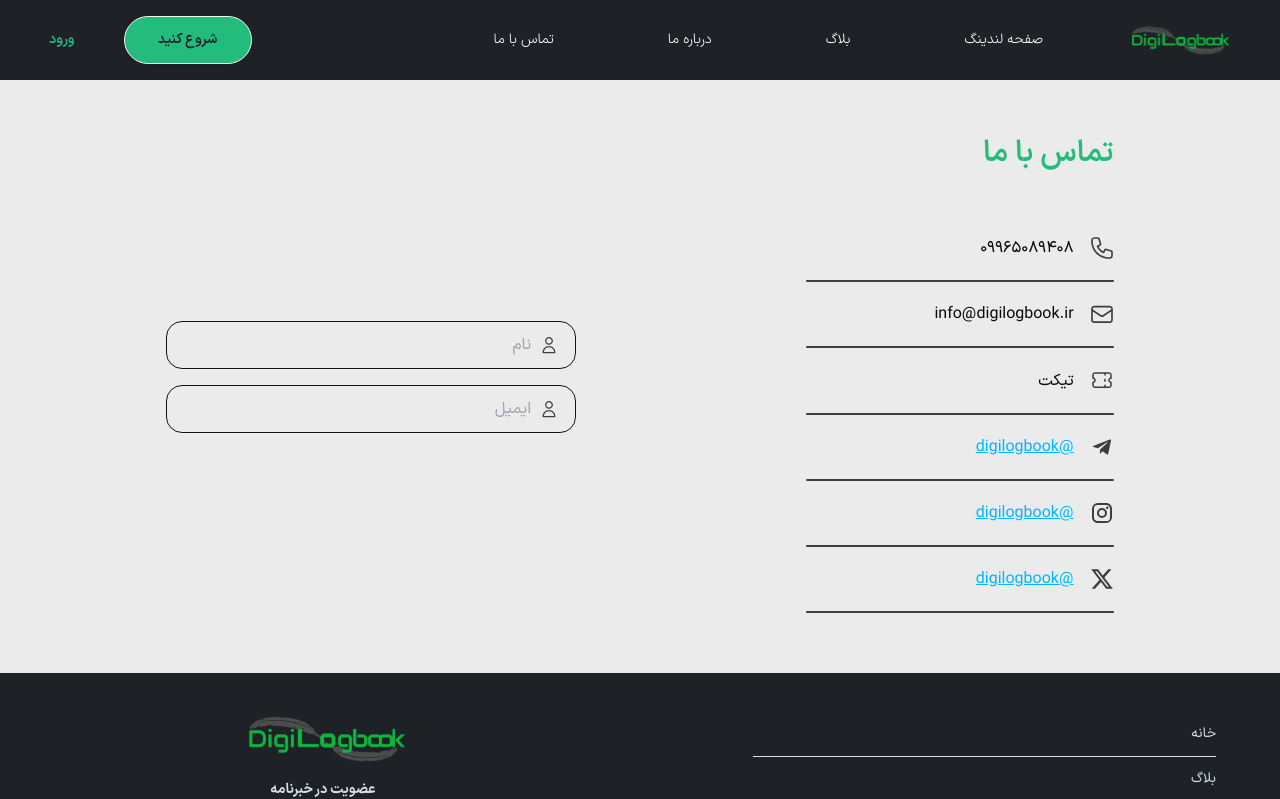
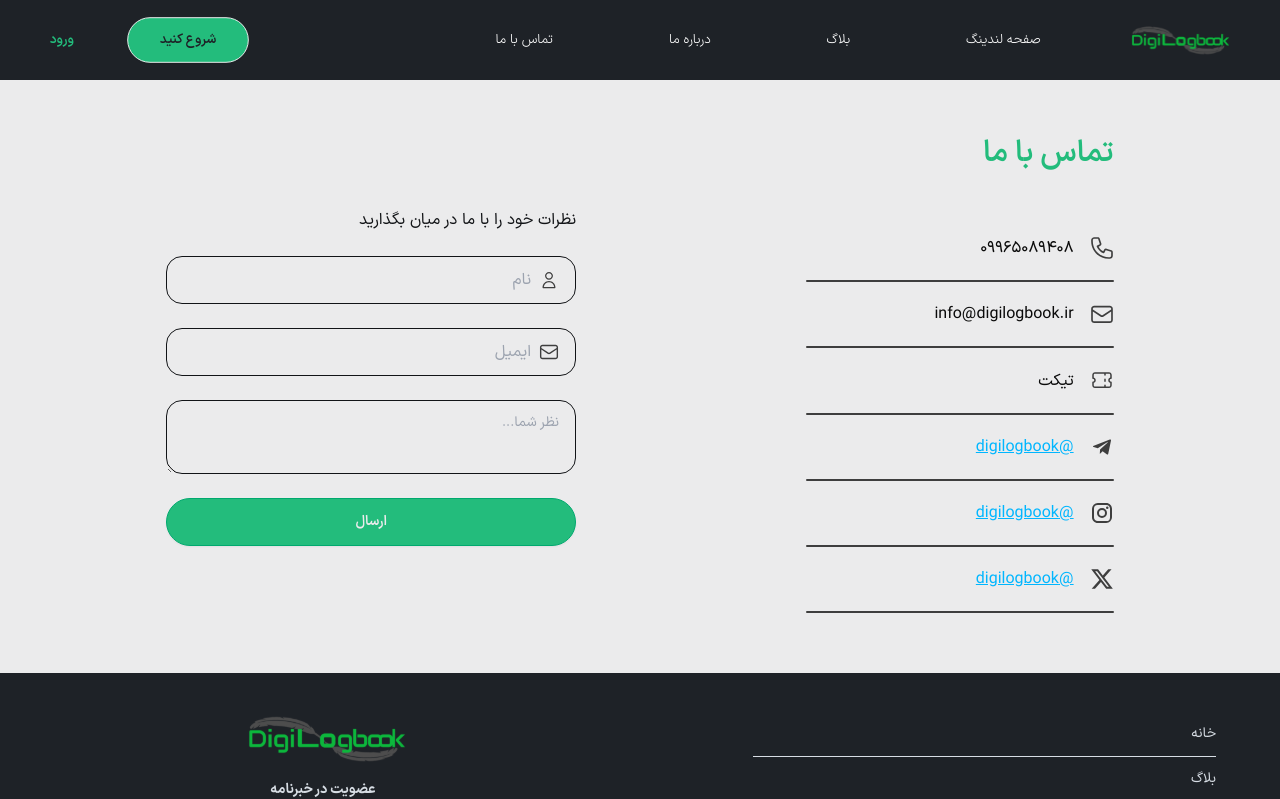
Before and after one commit to khashayarmobarez/digilogbook-landing, a Next.js app: page /contactUs in a window 1280 px wide. Shown: the top 799 px of the page. Built offline with nearby package versions, Linux system fonts and the light colour scheme.

Commit message:
Refactor contactUs page and UserOpinion component: Move UserOpinion component to the correct directory

```diff
--- a/src/app/contactUs/page.jsx
+++ b/src/app/contactUs/page.jsx
@@ -10,7 +10,7 @@ import PhoneIcon from "@/Assets/Icons/PhoneIcon";
 import MailIcon from "@/Assets/Icons/MailIcon";
 import TicketIcon from "@/Assets/Icons/TicketIcon";
 import { UserIcon } from "lucide-react";
-import UserOpinion from "@/components/module/Landing/contactUs/UserOpinion";
+import UserOpinion from "@/components/module/contactUs/UserOpinion";
 
 
 const ContactUs = () => {
--- /dev/null
+++ b/src/components/module/Inputs/InputWithIcon.jsx
@@ -0,0 +1,16 @@
+
+import UserIcon from "@/Assets/Icons/UserIcon";
+
+
+const InputWithIcon = ({icon, placeHolder, value, onChange, containerClassName, inputClassName}) => {
+    return (
+        <label className={`input border-primaryDarker border-1 rounded-2xl flex items-center gap-2 bg-primaryLight ${containerClassName}`}>
+            <span className="w-5 flex h-full justify-center items-center">
+                {icon || <UserIcon color={'var(--neutral-dark)'} /> }
+            </span>
+            <input type="text" value={value} onChange={onChange} className={`grow ${inputClassName}`} placeholder={placeHolder || 'none'} />
+        </label>
+    );
+};
+
+export default InputWithIcon;
--- /dev/null
+++ b/src/components/module/Inputs/TextArea.jsx
@@ -0,0 +1,13 @@
+import React from 'react';
+
+const TextArea = ({placeholder, value, onChange, className }) => {
+    return (
+        <textarea
+        value={value}
+        onChange={onChange}
+        className={`textarea border-primaryDarker border-1 rounded-2xl bg-primaryLight ${className}`}
+        placeholder={placeholder || 'none'}></textarea>
+    );
+};
+
+export default TextArea;
--- a/src/components/module/Landing/ContactUsBox.jsx
+++ b/src/components/module/Landing/ContactUsBox.jsx
@@ -4,7 +4,7 @@ import { useState } from "react";
 
 // assets
 import Logo from "@/Assets/Logos/DigilogbookMainLogo.svg";
-import InputWithButton from "@/components/module/Landing/Inputs/InputWithButton";
+import InputWithButton from "@/components/module/Inputs/InputWithButton";
 import Image from "next/image";
 import EmailIcon from "@/Assets/Icons/email.svg";
 
--- a/src/components/module/Landing/Inputs/InputWithIcon.jsx
+++ /dev/null
@@ -1,16 +0,0 @@
-
-import UserIcon from "@/Assets/Icons/UserIcon";
-
-
-const InputWithIcon = ({icon, placeHolder}) => {
-    return (
-        <label className="input border-primaryDarker border-1 rounded-2xl flex items-center gap-2 bg-primaryLight">
-            <span className="w-5 flex h-full justify-center items-center">
-                {icon || <UserIcon color={'var(--neutral-dark)'} /> }
-            </span>
-            <input type="text" className="grow" placeholder={placeHolder || 'none'} />
-        </label>
-    );
-};
-
-export default InputWithIcon;
--- a/src/components/module/Landing/contactUs/UserOpinion.jsx
+++ /dev/null
@@ -1,22 +0,0 @@
-'use client'
-
-import { useState } from "react";
-import InputWithIcon from "../Inputs/InputWithIcon";
-
-const UserOpinion = () => {
-
-    const [username, setUsername] = useState('');
-    const [email, setEmail] = useState('');
-    const [Comment, setComment] = useState('');
-
-    return (
-        <div className="flex w-full h-full flex-col gap-y-4 text-primaryDarker">
-
-            <InputWithIcon placeHolder={'نام'} />
-            <InputWithIcon placeHolder={'ایمیل'} />
-
-        </div>
-    );
-};
-
-export default UserOpinion;
--- /dev/null
+++ b/src/components/module/contactUs/UserOpinion.jsx
@@ -0,0 +1,145 @@
+'use client'
+
+import { Api_BASE_URL } from "@/utils/resuableVars";
+import { useState } from "react";
+import axios from "axios";
+import Swal from 'sweetalert2';
+
+// comps
+import InputWithIcon from "../Inputs/InputWithIcon";
+import MailIcon from "@/Assets/Icons/MailIcon";
+import TextArea from "@/components/module/Inputs/TextArea";
+
+const UserOpinion = () => {
+    const [username, setUsername] = useState('');
+    const [email, setEmail] = useState('');
+    const [comment, setComment] = useState('');
+    const [isSubmitting, setIsSubmitting] = useState(false);
+    const [error, setError] = useState('');
+
+    const handleUsernameChange = (e) => {
+        setUsername(e.target.value);
+    };
+
+    const handleEmailChange = (e) => {
+        setEmail(e.target.value);
+    };
+
+    const handleCommentChange = (e) => {
+        setComment(e.target.value);
+    };
+
+    const addGeneralComment = async (commentData) => {
+        const response = await axios.post(`${Api_BASE_URL}/GeneralComment/AddGeneralComment`, commentData, {
+            headers: {
+                'Content-Type': 'application/json',
+            },
+        });
+        return response.data;
+    };
+
+    const handleSubmit = async () => {
+        // Basic validation
+        if (!username.trim() || !email.trim() || !comment.trim()) {
+            Swal.fire({
+                icon: "error",
+                title: "لطفا همه فیلدها را پر کنید",
+                // text: "لطفا ایمیل خود را وارد کنید",
+                confirmButtonText: 'مشکلی نیست'
+            });
+            return;
+        }
+
+        // Email validation
+        const emailRegex = /^[^\s@]+@[^\s@]+\.[^\s@]+$/;
+        if (!emailRegex.test(email)) {
+            Swal.fire({
+                icon: "error",
+                title: "لطفا یک ایمیل معتبر وارد کنید",
+                // text: "لطفا ایمیل خود را وارد کنید",
+                confirmButtonText: 'مشکلی نیست'
+              });
+            return;
+        }
+
+        setIsSubmitting(true);
+        setError('');
+
+        try {
+            const commentData = {
+                FullName: username,
+                email: email,
+                comment: comment
+            };
+
+            const result = await addGeneralComment(commentData);
+
+            // Clear form after successful submission
+            setUsername('');
+            setEmail('');
+            setComment('');
+
+            // You might want to show a success message
+            Swal.fire({
+                title: 'ثبت شد!',
+                text: 'نظر شما با موفقیت ثبت شد.',
+                icon: 'success',
+                confirmButtonText: 'باشه'
+            });
+
+        } catch (err) {
+            setError(err.response?.data?.message || 'خطا در ارسال نظر');
+            Swal.fire({
+                icon: "error",
+                title: "خطا در ارسال نظر",
+                text: err.response?.data?.message || 'خطا در ارسال نظر',
+                confirmButtonText: 'مشکلی نیست'
+            });
+        } finally {
+            setIsSubmitting(false);
+        }
+    };
+
+    return (
+        <div className="flex w-full h-full flex-col gap-y-6 text-primaryDarker">
+            <p>نظرات خود را با ما در میان بگذارید</p>
+
+            {error && (
+                <div className="text-red-500 text-sm">
+                    {error}
+                </div>
+            )}
+
+            <InputWithIcon
+                placeHolder={'نام'}
+                value={username}
+                onChange={handleUsernameChange}
+                disabled={isSubmitting}
+            />
+            <InputWithIcon
+                placeHolder={'ایمیل'}
+                value={email}
+                onChange={handleEmailChange}
+                disabled={isSubmitting}
+                icon={<MailIcon color={'var(--neutral-dark)'} />}
+            />
+            <TextArea
+                value={comment}
+                placeholder={'نظر شما...'}
+                onChange={handleCommentChange}
+                disabled={isSubmitting}
+            />
+            <button
+                className={`btn btn-success text-primaryLight rounded-3xl bg-accentNormal ${
+                    isSubmitting ? 'opacity-50 cursor-not-allowed' : ''
+                }`}
+                onClick={handleSubmit}
+                disabled={isSubmitting}
+            >
+                {isSubmitting ? 'در حال ارسال...' : 'ارسال'}
+            </button>
+        </div>
+    );
+};
+
+export default UserOpinion;
--- a/src/components/templates/Footer/Footer.jsx
+++ b/src/components/templates/Footer/Footer.jsx
@@ -15,7 +15,7 @@ import { useState } from "react";
 
 // assets
 import Logo from "@/Assets/Logos/DigilogbookMainLogo.svg";
-import InputWithButton from "@/components/module/Landing/Inputs/InputWithButton";
+import InputWithButton from "@/components/module/Inputs/InputWithButton";
 
 const Footer = () => {
 
@@ -33,7 +33,7 @@ const Footer = () => {
 
     const handlePhoneClick = (e) => {
         e.preventDefault();
-        window.location.href = 'tel:021-77788899';
+        window.location.href = 'tel:09965089408';
     };
 
     const showEmptyAlert = () => {
@@ -68,7 +68,7 @@ const Footer = () => {
                     </a>
                     <a href='#' onClick={handlePhoneClick} className="link link-hover flex gap-x-2 justify-center items-center">
                         <Image src={phoneIcon} alt="logo" width={20} height={20} />
-                        <p className="mt-1">021-77788899</p>
+                        <p className="mt-1">09965089408</p>
                     </a>
                 </nav>
             </div>
```
Also changed, not shown: src/components/module/Inputs/InputWithButton.jsx (renamed from src/components/module/Landing/Inputs/InputWithButton.jsx).
